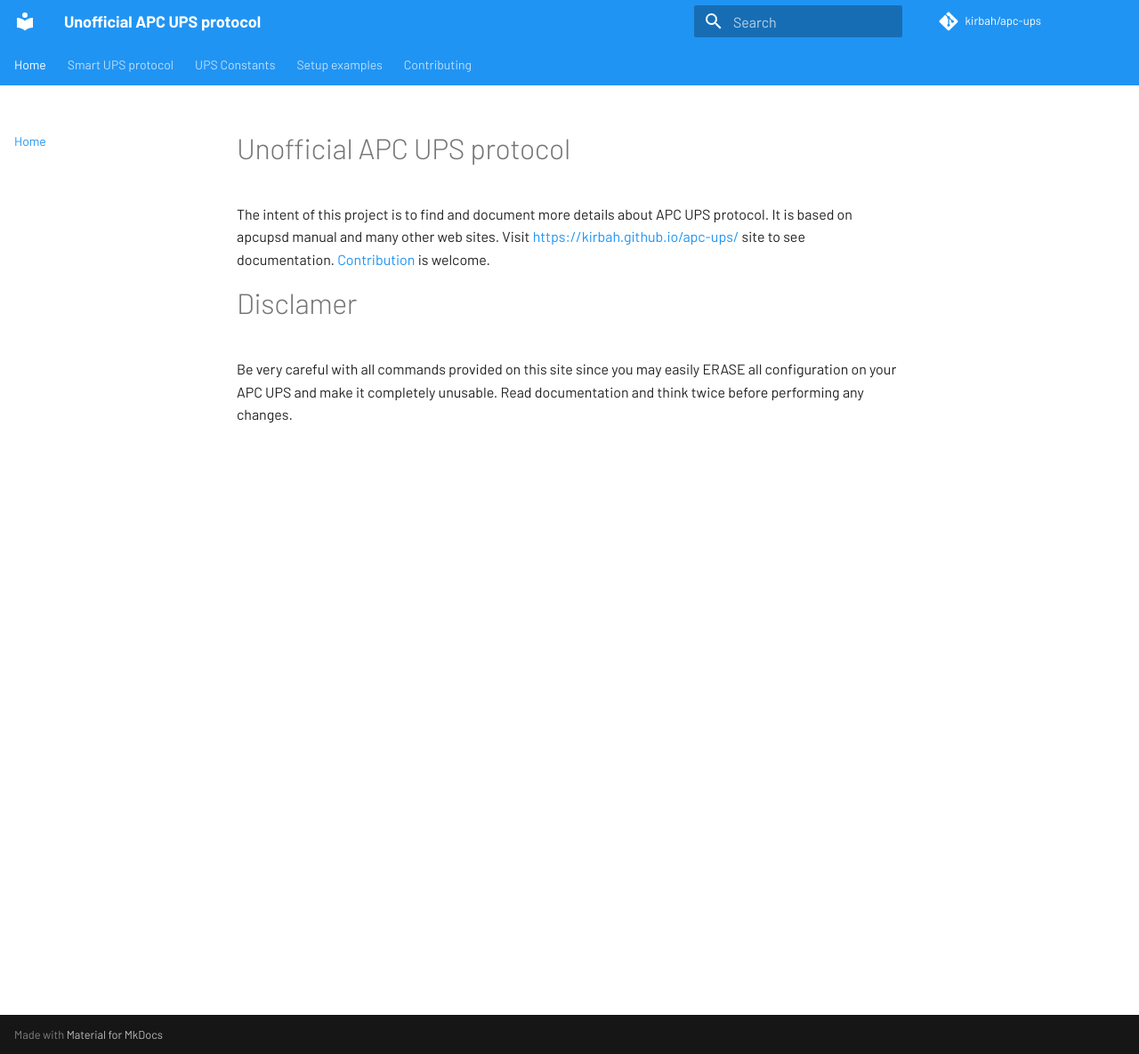
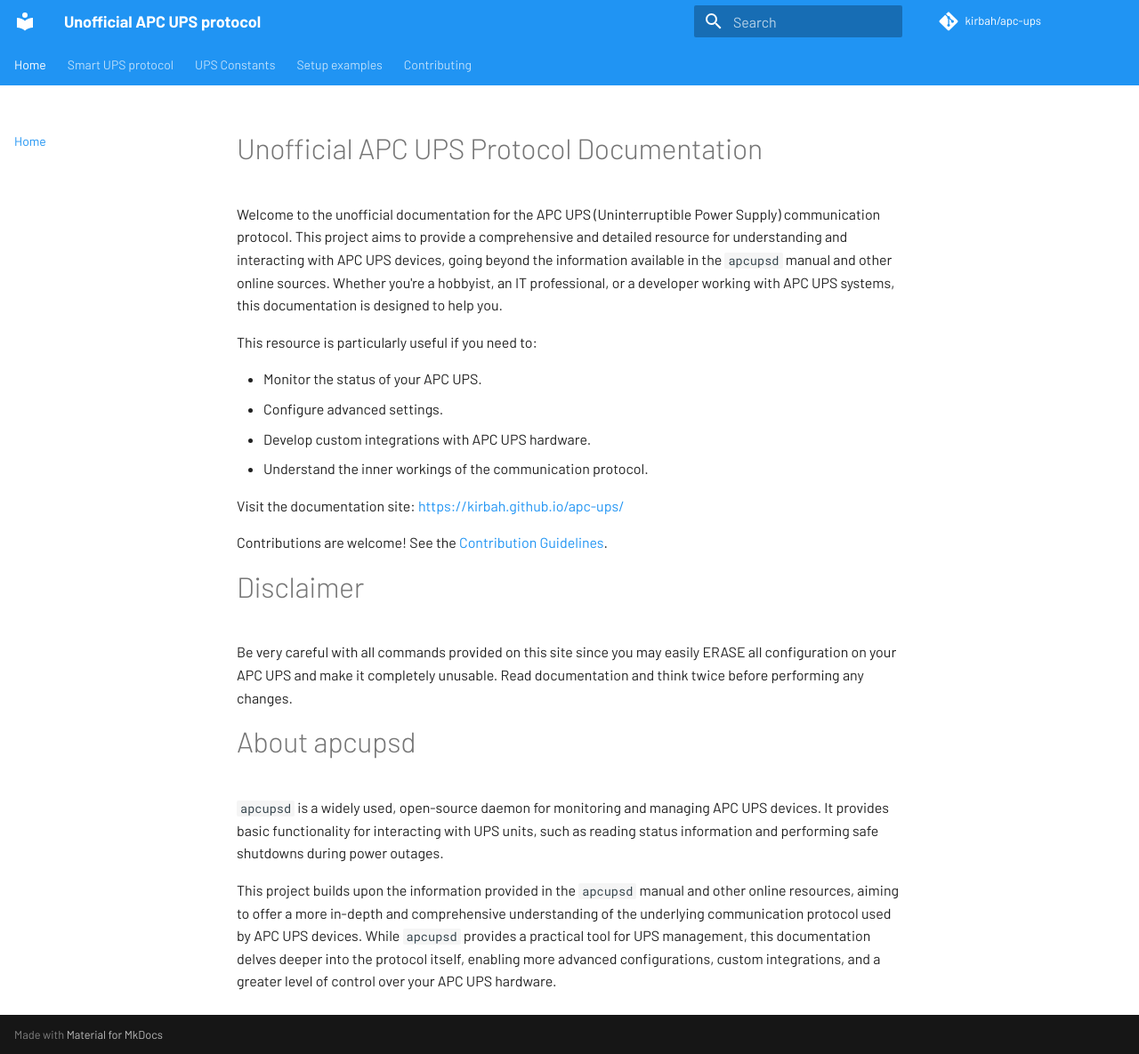
Before and after one commit to kirbah/apc-ups, an MkDocs documentation site: the page built from docs/README.md, in a window 1280 px wide and 1185 px high. Shown: the whole window at 89% size. Built offline with MkDocs 1.6.1 and Material for MkDocs 9.7.7, drawn with Linux system fonts in a browser that asks for light colours; comment, search, counter and statistics services are not loaded.

Commit message:
Provide better description

```diff
--- a/docs/README.md
+++ b/docs/README.md
@@ -1,9 +1,24 @@
-# Unofficial APC UPS protocol
+# Unofficial APC UPS Protocol Documentation
 
-The intent of this project is to find and document more details about APC UPS protocol. It is based on apcupsd manual and many other web sites.
-Visit [https://kirbah.github.io/apc-ups/](https://kirbah.github.io/apc-ups/) site to see documentation. [Contribution](https://kirbah.github.io/apc-ups/Contributing/) is welcome.
+Welcome to the unofficial documentation for the APC UPS (Uninterruptible Power Supply) communication protocol. This project aims to provide a comprehensive and detailed resource for understanding and interacting with APC UPS devices, going beyond the information available in the `apcupsd` manual and other online sources. Whether you're a hobbyist, an IT professional, or a developer working with APC UPS systems, this documentation is designed to help you.
 
-# Disclamer
+This resource is particularly useful if you need to:
 
-Be very careful with all commands provided on this site since you may easily ERASE all configuration on your APC UPS and make it completely unusable.
-Read documentation and think twice before performing any changes.
+- Monitor the status of your APC UPS.
+- Configure advanced settings.
+- Develop custom integrations with APC UPS hardware.
+- Understand the inner workings of the communication protocol.
+
+Visit the documentation site: [https://kirbah.github.io/apc-ups/](https://kirbah.github.io/apc-ups/)
+
+Contributions are welcome! See the [Contribution Guidelines](https://kirbah.github.io/apc-ups/Contributing/).
+
+# Disclaimer
+
+Be very careful with all commands provided on this site since you may easily ERASE all configuration on your APC UPS and make it completely unusable. Read documentation and think twice before performing any changes.
+
+# About apcupsd
+
+`apcupsd` is a widely used, open-source daemon for monitoring and managing APC UPS devices. It provides basic functionality for interacting with UPS units, such as reading status information and performing safe shutdowns during power outages.
+
+This project builds upon the information provided in the `apcupsd` manual and other online resources, aiming to offer a more in-depth and comprehensive understanding of the underlying communication protocol used by APC UPS devices. While `apcupsd` provides a practical tool for UPS management, this documentation delves deeper into the protocol itself, enabling more advanced configurations, custom integrations, and a greater level of control over your APC UPS hardware.
```
Also changed, not shown: README.md (+23 -6 lines).
